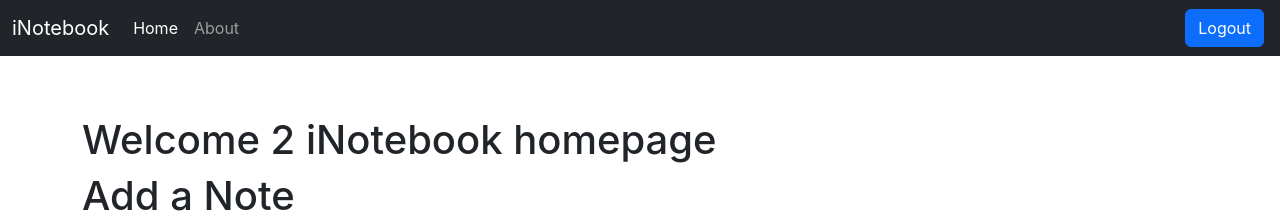
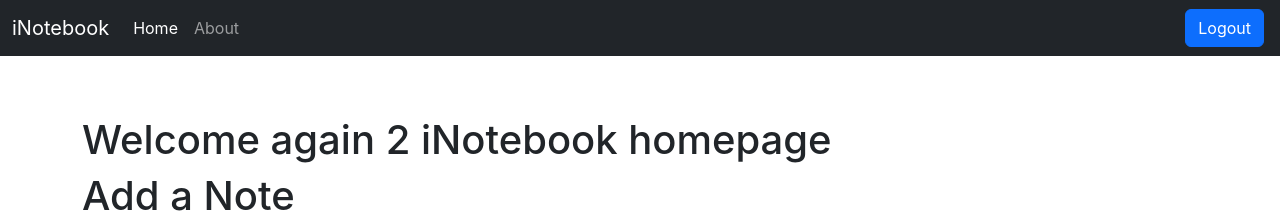
Before and after one commit to Experimentwithweb/iNotebook-Deployment-On-AWS-EC2-Using-CICD, a React (Create React App) app: page / in a window 1280 px wide. Shown: the top 214 px of the page. Built offline with nearby package versions, Linux system fonts and the light colour scheme; no server answers; sample sign-in values are in the browser's storage.

Commit message:
Update Home.js

```diff
--- a/src/components/Home.js
+++ b/src/components/Home.js
@@ -10,7 +10,7 @@ const Home = (props) => {
   const {showAlert} = props
   return (
     <div>
-     <h1> Welcome 2 iNotebook homepage </h1>
+     <h1> Welcome again 2 iNotebook homepage </h1>
       <Notes showAlert={showAlert} />
     </div>
   );
```
